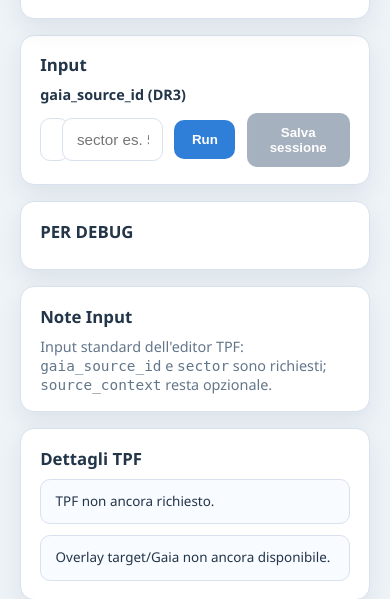
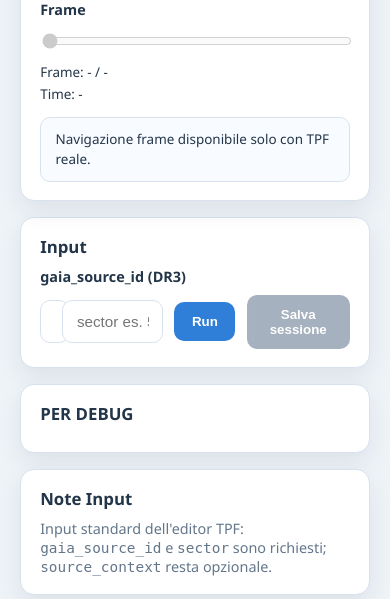
Before and after one commit to carlo-hue/-2026_02_15-agata, a Flask app: page /tpf/ in a window 390 px wide. Shown: the part 1789-2388 px from the top of the page. Run offline with Flask 3, Linux system fonts and the light colour scheme; some libraries are stand-ins or nearby versions.

Commit message:
Add TPF frame navigation prototype

```diff
--- a/moduli/tpf/services/lightcurve_service.py
+++ b/moduli/tpf/services/lightcurve_service.py
@@ -22,6 +22,7 @@ def compute_lightcurve_stub(gaia_source_id: str, target_info: dict | None = None
         "corrected_flux": [],
         "target_flux": [],
         "background_flux_per_pixel": [],
+        "frame_indices": [],
         "summary": {
             "target_gmag": rounded_or_none((target_info or {}).get("gmag"), 4),
             "x_axis": "time",
@@ -250,6 +251,7 @@ def compute_real_lightcurve(
     target_flux_out = np.round(target_flux[valid], 6).tolist()
     background_out = np.round(background_flux_per_pixel[valid], 6).tolist()
     corrected_out = np.round(corrected_flux[valid], 6).tolist()
+    frame_indices = np.flatnonzero(valid).astype(int).tolist()
 
     LOGGER.info(
         "Computed real light curve with target_pixels=%s background_pixels=%s points=%s mode=%s",
@@ -269,6 +271,7 @@ def compute_real_lightcurve(
         "target_flux": target_flux_out,
         "background_flux_per_pixel": background_out,
         "corrected_flux": corrected_out,
+        "frame_indices": frame_indices,
         "summary": {
             "target_pixels": target_pixels,
             "background_pixels": background_pixels,
--- a/moduli/tpf/static/css/tpf.css
+++ b/moduli/tpf/static/css/tpf.css
@@ -310,6 +310,31 @@ h2 {
     margin: 0.8rem 0 0.6rem;
 }
 
+.frame-toolbar {
+    display: grid;
+    grid-template-columns: auto minmax(0, 1fr) auto;
+    gap: 0.75rem;
+    align-items: center;
+    margin: 0 0 0.8rem;
+}
+
+.frame-toolbar-label {
+    font-size: 0.9rem;
+    font-weight: 600;
+}
+
+.frame-toolbar input[type="range"] {
+    width: 100%;
+}
+
+.frame-toolbar-meta {
+    display: flex;
+    flex-direction: column;
+    align-items: flex-end;
+    gap: 0.15rem;
+    white-space: nowrap;
+}
+
 .edit-mode-button {
     background: #dbe6f2;
     color: #35506b;
@@ -417,6 +442,14 @@ h2 {
         grid-template-columns: 1fr;
     }
 
+    .frame-toolbar {
+        grid-template-columns: 1fr;
+    }
+
+    .frame-toolbar-meta {
+        align-items: flex-start;
+    }
+
     .plot-box {
         min-height: 260px;
     }
--- a/moduli/tpf/static/js/tpf/main.js
+++ b/moduli/tpf/static/js/tpf/main.js
@@ -9,6 +9,10 @@
     const targetModeButton = document.getElementById("targetModeButton");
     const backgroundModeButton = document.getElementById("backgroundModeButton");
     const recalcButton = document.getElementById("recalcButton");
+    const frameSlider = document.getElementById("frameSlider");
+    const frameIndexLabel = document.getElementById("frameIndexLabel");
+    const frameTimeLabel = document.getElementById("frameTimeLabel");
+    const frameInfo = document.getElementById("frameInfo");
     const statusBox = document.getElementById("statusBox");
     const saveStatusBox = document.getElementById("saveStatusBox");
     const errorBox = document.getElementById("errorBox");
@@ -34,8 +38,19 @@
     let editMode = "target";
     let editingEnabled = false;
     let gaiaOverlayEnabled = true;
+    let currentFrameIndex = 0;
+    let tpfFrames = [];
+    let tpfFrameTimes = [];
+    let lightcurveFrameIndices = [];
 
-    if (!appRoot || !form || !gaiaSourceIdInput || !sectorInput || !runButton || !saveButton || !gaiaOverlayToggleButton || !targetModeButton || !backgroundModeButton || !recalcButton || !statusBox || !saveStatusBox || !errorBox || !output || !returnPayloadBox || !targetInfo || !tpfInfo || !tpfHeaderMeta || !overlayInfo || !tpfDetailsInfo || !overlayDetailsInfo || !editInfo || !maskInfo || !lightcurveInfo || !tpfPlot || !lightcurvePlot) {
+    if (
+        !appRoot || !form || !gaiaSourceIdInput || !sectorInput || !runButton || !saveButton
+        || !gaiaOverlayToggleButton || !targetModeButton || !backgroundModeButton || !recalcButton
+        || !frameSlider || !frameIndexLabel || !frameTimeLabel || !frameInfo
+        || !statusBox || !saveStatusBox || !errorBox || !output || !returnPayloadBox || !targetInfo
+        || !tpfInfo || !tpfHeaderMeta || !overlayInfo || !tpfDetailsInfo || !overlayDetailsInfo
+        || !editInfo || !maskInfo || !lightcurveInfo || !tpfPlot || !lightcurvePlot
+    ) {
         return;
     }
 
@@ -150,8 +165,24 @@
         Plotly.purge(tpfPlot);
         Plotly.purge(lightcurvePlot);
         tpfPlot.__maskClickBound = false;
+        lightcurvePlot.__lightcurveClickBound = false;
         tpfPlot.innerHTML = "";
         lightcurvePlot.innerHTML = "";
+    }
+
+    function resetFrameState() {
+        currentFrameIndex = 0;
+        tpfFrames = [];
+        tpfFrameTimes = [];
+        lightcurveFrameIndices = [];
+        frameSlider.min = "0";
+        frameSlider.max = "0";
+        frameSlider.step = "1";
+        frameSlider.value = "0";
+        frameSlider.disabled = true;
+        frameIndexLabel.textContent = "Frame: - / -";
+        frameTimeLabel.textContent = "Time: -";
+        frameInfo.textContent = "Navigazione frame disponibile solo con TPF reale.";
     }
 
     function resetSections() {
@@ -165,6 +196,7 @@
         maskInfo.classList.remove("warning");
         lightcurveInfo.textContent = "Light curve non ancora richiesta.";
         editInfo.textContent = "Editing pixel disponibile solo con TPF reale.";
+        resetFrameState();
     }
 
     function renderTarget(target) {
@@ -183,6 +215,70 @@
         `;
     }
 
+    function getFrameCount() {
+        return Array.isArray(tpfFrames) ? tpfFrames.length : 0;
+    }
+
+    function clampFrameIndex(index) {
+        const count = getFrameCount();
+        if (count <= 0) {
+            return 0;
+        }
+        const numeric = Number.isFinite(index) ? index : parseInt(index, 10);
+        if (!Number.isFinite(numeric)) {
+            return 0;
+        }
+        return Math.min(count - 1, Math.max(0, Math.round(numeric)));
+    }
+
+    function getCurrentFrameGrid(tpf) {
+        if (tpf && tpf.frames && tpf.frames.available && getFrameCount() > 0) {
+            return tpfFrames[clampFrameIndex(currentFrameIndex)];
+        }
+        return tpf && Array.isArray(tpf.flux_grid) ? tpf.flux_grid : null;
+    }
+
+    function findLightcurvePointIndexForFrame(frameIndex) {
+        if (Array.isArray(lightcurveFrameIndices) && lightcurveFrameIndices.length) {
+            const directIndex = lightcurveFrameIndices.indexOf(frameIndex);
+            if (directIndex >= 0) {
+                return directIndex;
+            }
+            return -1;
+        }
+
+        if (lastRunResult && lastRunResult.lightcurve && Array.isArray(lastRunResult.lightcurve.time)) {
+            return frameIndex < lastRunResult.lightcurve.time.length ? frameIndex : -1;
+        }
+        return -1;
+    }
+
+    function updateFrameControls(tpf) {
+        const frames = tpf && tpf.frames ? tpf.frames : null;
+        if (!frames || !frames.available || getFrameCount() === 0) {
+            frameSlider.disabled = true;
+            frameIndexLabel.textContent = "Frame: - / -";
+            frameTimeLabel.textContent = "Time: -";
+            frameInfo.textContent = (frames && frames.message) || "Navigazione frame disponibile solo con TPF reale.";
+            return;
+        }
+
+        const safeIndex = clampFrameIndex(currentFrameIndex);
+        currentFrameIndex = safeIndex;
+        const count = getFrameCount();
+        const currentTime = Array.isArray(tpfFrameTimes) && tpfFrameTimes[safeIndex] !== undefined
+            ? tpfFrameTimes[safeIndex]
+            : "-";
+
+        frameSlider.disabled = false;
+        frameSlider.min = "0";
+        frameSlider.max = String(Math.max(0, count - 1));
+        frameSlider.step = "1";
+        frameSlider.value = String(safeIndex);
+        frameIndexLabel.textContent = `Frame: ${safeIndex + 1} / ${count}`;
+        frameTimeLabel.textContent = `Time: ${currentTime}`;
+        frameInfo.textContent = `Frame reale corrente: ${safeIndex + 1}/${count} | Time=${currentTime} | ${frames.message || "Clicca un punto della light curve per vedere il frame corrispondente."}`;
+    }
     function handleTpfPlotClick(eventData) {
         if (!editingEnabled || !lastRunResult || !lastRunResult.tpf || lastRunResult.tpf.mode !== "real") {
             return;
@@ -216,7 +312,7 @@
         }
 
         renderCurrentTpfState();
-        editInfo.textContent = `Maschere modificate in UI. Modalita' attiva: ${editMode}. Premi \"Ricalcola light curve\" per aggiornare il grafico.`;
+        editInfo.textContent = `Modalita' editing attiva: ${editMode}. Clicca un pixel del TPF per modificarlo e poi premi "Ricalcola light curve".`;
     }
 
     function buildMaskShapes(maskMatrix, kind) {
@@ -391,7 +487,7 @@
         }
 
         const layout = {
-            title: "TPF Flux Grid",
+            title: getFrameCount() > 0 ? `TPF Flux Grid | frame ${clampFrameIndex(currentFrameIndex) + 1}` : "TPF Flux Grid",
             margin: { t: 40, r: 20, b: 40, l: 40 },
             xaxis: { title: "Pixel X", constrain: "domain" },
             yaxis: { title: "Pixel Y", autorange: "reversed", scaleanchor: "x", scaleratio: 1 },
@@ -406,25 +502,62 @@
         });
     }
 
+    function handleLightcurveClick(eventData) {
+        const point = eventData && eventData.points && eventData.points[0] ? eventData.points[0] : null;
+        if (!point || typeof point.pointIndex !== "number") {
+            return;
+        }
+        const clickedIndex = point.pointIndex;
+        const targetFrameIndex = Array.isArray(lightcurveFrameIndices) && lightcurveFrameIndices.length
+            ? lightcurveFrameIndices[clickedIndex]
+            : clickedIndex;
+        setCurrentFrameIndex(targetFrameIndex);
+    }
+
     function renderLightcurve(lightcurve) {
+        lightcurvePlot.__lightcurveClickBound = false;
         const time = Array.isArray(lightcurve.time) ? lightcurve.time : [];
         const corrected = Array.isArray(lightcurve.corrected_flux) ? lightcurve.corrected_flux : (Array.isArray(lightcurve.flux) ? lightcurve.flux : []);
-        const trace = {
+        const traces = [{
             x: time,
             y: corrected,
             mode: "lines",
             name: "Corrected Flux",
             line: { color: "#2f7ed8", width: 2 },
-        };
+        }];
+
+        const highlightIndex = findLightcurvePointIndexForFrame(clampFrameIndex(currentFrameIndex));
+        if (highlightIndex >= 0 && highlightIndex < time.length && highlightIndex < corrected.length) {
+            traces.push({
+                x: [time[highlightIndex]],
+                y: [corrected[highlightIndex]],
+                mode: "markers",
+                name: "Frame corrente",
+                marker: {
+                    size: 9,
+                    color: "#ef4444",
+                    line: {
+                        color: "#ffffff",
+                        width: 1.5,
+                    },
+                },
+                hovertemplate: "Frame corrente<br>time=%{x}<br>flux=%{y}<extra></extra>",
+            });
+        }
+
         const layout = {
             title: "Light Curve Corretta",
             margin: { t: 40, r: 20, b: 40, l: 50 },
             xaxis: { title: "Time" },
             yaxis: { title: "Corrected Flux" },
         };
-        Plotly.newPlot(lightcurvePlot, [trace], layout, { responsive: true, displayModeBar: false });
+        Plotly.newPlot(lightcurvePlot, traces, layout, { responsive: true, displayModeBar: false }).then(function () {
+            if (!lightcurvePlot.__lightcurveClickBound && typeof lightcurvePlot.on === "function") {
+                lightcurvePlot.on("plotly_click", handleLightcurveClick);
+                lightcurvePlot.__lightcurveClickBound = true;
+            }
+        });
     }
-
     function formatTpfInfo(tpf) {
         if (!tpf) {
             return "TPF non disponibile.";
@@ -433,7 +566,7 @@
         if (tpf.message) parts.push(tpf.message);
         if (tpf.mode) parts.push(`mode=${tpf.mode}`);
         if (tpf.source && tpf.source.type) parts.push(`source=${tpf.source.type}`);
-        if (Array.isArray(tpf.shape)) parts.push(`shape=${tpf.shape.join('x')}`);
+        if (Array.isArray(tpf.shape)) parts.push(`shape=${tpf.shape.join("x")}`);
         if (tpf.metadata && tpf.metadata.sector !== undefined && tpf.metadata.sector !== null) parts.push(`sector=${tpf.metadata.sector}`);
         if (tpf.metadata && tpf.metadata.camera !== undefined && tpf.metadata.camera !== null) parts.push(`camera=${tpf.metadata.camera}`);
         if (tpf.metadata && tpf.metadata.ccd !== undefined && tpf.metadata.ccd !== null) parts.push(`ccd=${tpf.metadata.ccd}`);
@@ -495,7 +628,7 @@
         targetModeButton.classList.toggle("is-active", editMode === "target");
         backgroundModeButton.classList.toggle("is-active", editMode === "background");
         if (editingEnabled) {
-            editInfo.textContent = `Modalita' editing attiva: ${editMode}. Clicca un pixel del TPF per modificarlo e poi premi \"Ricalcola light curve\".`;
+            editInfo.textContent = `Modalita' editing attiva: ${editMode}. Clicca un pixel del TPF per modificarlo e poi premi "Ricalcola light curve".`;
         }
     }
 
@@ -512,7 +645,7 @@
             backgroundModeButton.title = reason;
             recalcButton.title = reason;
         } else {
-            editInfo.textContent = `Modalita' editing attiva: ${editMode}. Clicca un pixel del TPF per modificarlo e poi premi \"Ricalcola light curve\".`;
+            editInfo.textContent = `Modalita' editing attiva: ${editMode}. Clicca un pixel del TPF per modificarlo e poi premi "Ricalcola light curve".`;
             targetModeButton.title = "Modalita' editing target attiva.";
             backgroundModeButton.title = "Modalita' editing background attiva.";
             recalcButton.title = "Ricalcola la light curve usando le maschere correnti.";
@@ -538,6 +671,26 @@
         updateEditingControls();
     }
 
+    function syncFrameStateFromResult(result) {
+        const tpf = result && result.tpf ? result.tpf : null;
+        const frames = tpf && tpf.frames ? tpf.frames : null;
+        if (frames && frames.available && Array.isArray(frames.grids) && frames.grids.length) {
+            tpfFrames = frames.grids;
+            tpfFrameTimes = Array.isArray(frames.time) ? frames.time : [];
+            currentFrameIndex = clampFrameIndex(frames.initial_index || 0);
+        } else {
+            tpfFrames = [];
+            tpfFrameTimes = [];
+            currentFrameIndex = 0;
+        }
+
+        if (result && result.lightcurve && Array.isArray(result.lightcurve.frame_indices)) {
+            lightcurveFrameIndices = result.lightcurve.frame_indices.slice();
+        } else {
+            lightcurveFrameIndices = [];
+        }
+    }
+
     function buildCurrentTpfView() {
         if (!lastRunResult || !lastRunResult.tpf) {
             return null;
@@ -547,15 +700,16 @@
         }
         return {
             ...lastRunResult.tpf,
-            masks: buildCurrentMasksPayload("manual-ui", "Maschere modificate in UI. Premi \"Ricalcola light curve\" per aggiornare la curva."),
+            masks: buildCurrentMasksPayload("manual-ui", 'Premi "Ricalcola light curve" per aggiornare la curva.'),
         };
     }
 
     function renderCurrentTpfState() {
         const tpf = buildCurrentTpfView();
-        if (!tpf || !Array.isArray(tpf.flux_grid)) {
+        if (!tpf) {
             return;
         }
+
         updateGaiaOverlayToggleButton();
         tpfHeaderMeta.textContent = formatTpfHeaderMeta(lastRunResult);
         tpfInfo.textContent = formatTpfInfo(tpf);
@@ -564,12 +718,20 @@
         overlayDetailsInfo.textContent = overlayInfo.textContent;
         maskInfo.textContent = formatMaskInfo(tpf);
         maskInfo.classList.toggle("warning", masksNeedRecalc());
-        renderTPF(tpf.flux_grid, tpf.masks || null);
+        updateFrameControls(tpf);
+
+        const currentGrid = getCurrentFrameGrid(tpf);
+        if (Array.isArray(currentGrid)) {
+            renderTPF(currentGrid, tpf.masks || null);
+        } else {
+            Plotly.purge(tpfPlot);
+            tpfPlot.innerHTML = "";
+        }
     }
 
     function updateSections(data) {
         renderTarget(data.target || null);
-        if (data.tpf && data.tpf.available && Array.isArray(data.tpf.flux_grid)) {
+        if (data.tpf && data.tpf.available && (Array.isArray(data.tpf.flux_grid) || (data.tpf.frames && data.tpf.frames.available))) {
             renderCurrentTpfState();
         } else {
             tpfHeaderMeta.textContent = formatTpfHeaderMeta(data);
@@ -579,6 +741,7 @@
             overlayDetailsInfo.textContent = overlayInfo.textContent;
             maskInfo.textContent = formatMaskInfo(data.tpf);
             maskInfo.classList.toggle("warning", masksNeedRecalc());
+            updateFrameControls(data.tpf || null);
             Plotly.purge(tpfPlot);
             tpfPlot.innerHTML = "";
         }
@@ -627,6 +790,11 @@
                         ccd: result.tpf.metadata.ccd ?? null,
                         tessmag: result.tpf.metadata.tessmag ?? null,
                         ticid: result.tpf.metadata.ticid ?? null,
+                    } : null,
+                    frames: result && result.tpf && result.tpf.frames ? {
+                        available: !!result.tpf.frames.available,
+                        count: result.tpf.frames.count ?? 0,
+                        current_index: getFrameCount() > 0 ? clampFrameIndex(currentFrameIndex) : null,
                     } : null,
                     overlay: result && result.tpf && result.tpf.overlay ? {
                         target_position: result.tpf.overlay.target_position || null,
@@ -677,6 +845,7 @@
         lastRunResult = data;
         saveButton.disabled = false;
         syncMasksFromResult(data);
+        syncFrameStateFromResult(data);
         const tpfAvailable = !!(data.tpf && data.tpf.available);
         const lcAvailable = !!(data.lightcurve && data.lightcurve.available);
         setStatus(
@@ -738,6 +907,18 @@
             saveButton.disabled = !lastRunResult;
         }
     }
+    function setCurrentFrameIndex(nextIndex) {
+        const clampedIndex = clampFrameIndex(nextIndex);
+        currentFrameIndex = clampedIndex;
+        if (!lastRunResult) {
+            updateFrameControls(null);
+            return;
+        }
+        renderCurrentTpfState();
+        if (lastRunResult.lightcurve && lastRunResult.lightcurve.available) {
+            renderLightcurve(lastRunResult.lightcurve);
+        }
+    }
 
     form.addEventListener("submit", async function (event) {
         event.preventDefault();
@@ -757,6 +938,7 @@
         editingEnabled = false;
         saveButton.disabled = true;
         updateEditingControls();
+        resetFrameState();
         setButtonBusy(runButton, "Loading...", true);
         clearPlots();
         resetSections();
@@ -832,6 +1014,16 @@
         gaiaOverlayEnabled = !gaiaOverlayEnabled;
         updateGaiaOverlayToggleButton();
         renderCurrentTpfState();
+        if (lastRunResult && lastRunResult.lightcurve && lastRunResult.lightcurve.available) {
+            renderLightcurve(lastRunResult.lightcurve);
+        }
+    });
+
+    frameSlider.addEventListener("input", function () {
+        if (frameSlider.disabled) {
+            return;
+        }
+        setCurrentFrameIndex(parseInt(frameSlider.value, 10));
     });
 
     saveButton.addEventListener("click", function () {
--- a/moduli/tpf/templates/tpf/index.html
+++ b/moduli/tpf/templates/tpf/index.html
@@ -66,6 +66,15 @@
                     <h2>Light Curve</h2>
                     <div id="lightcurveInfo" class="panel-note">Light curve non ancora richiesta.</div>
                     <div id="lightcurvePlot" class="plot-box"></div>
+                    <div class="frame-toolbar">
+                        <label for="frameSlider" class="frame-toolbar-label">Frame</label>
+                        <input id="frameSlider" type="range" min="0" max="0" step="1" value="0" disabled>
+                        <div class="frame-toolbar-meta">
+                            <span id="frameIndexLabel" class="detail-text">Frame: - / -</span>
+                            <span id="frameTimeLabel" class="detail-text">Time: -</span>
+                        </div>
+                    </div>
+                    <div id="frameInfo" class="detail-block detail-text">Navigazione frame disponibile solo con TPF reale.</div>
                 </section>
             </section>
             <div id="targetInfo" class="hidden"></div>
```
Also changed, not shown: moduli/tpf/TEST_LOCALE.md (+31 -3 lines), moduli/tpf/services/tpf_data_service.py (+34 -0 lines), moduli/tpf/services/tpf_service.py (+12 -0 lines).
